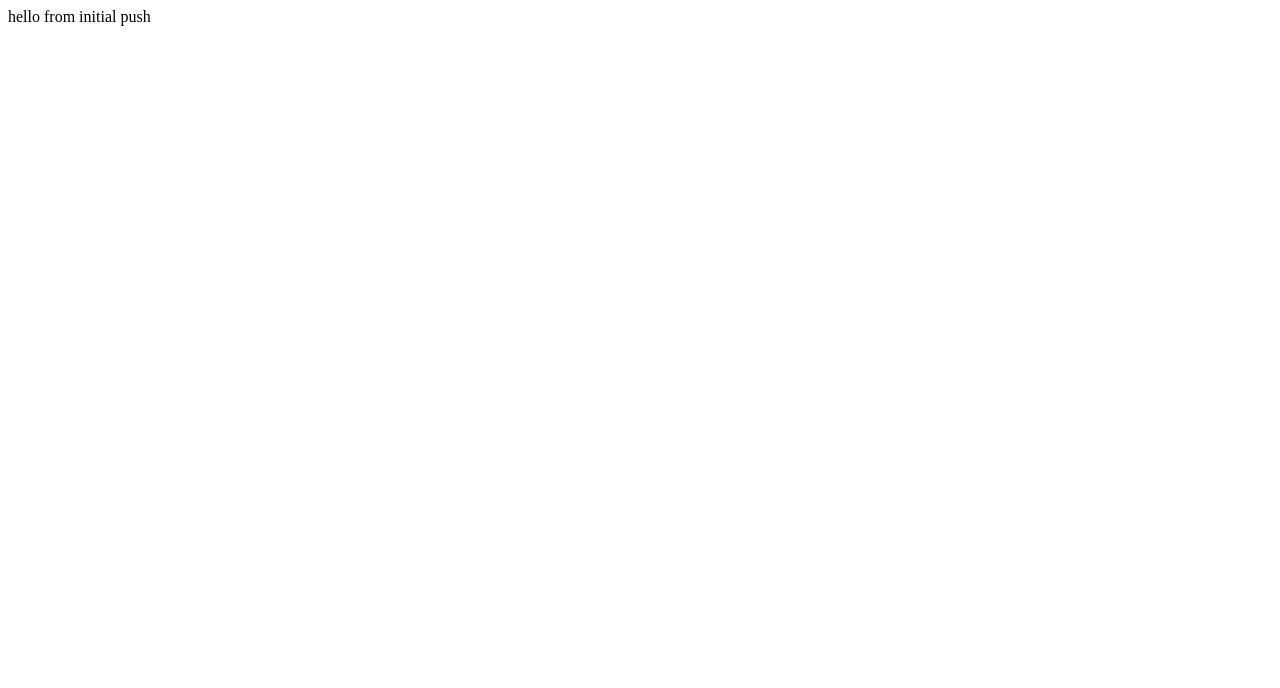
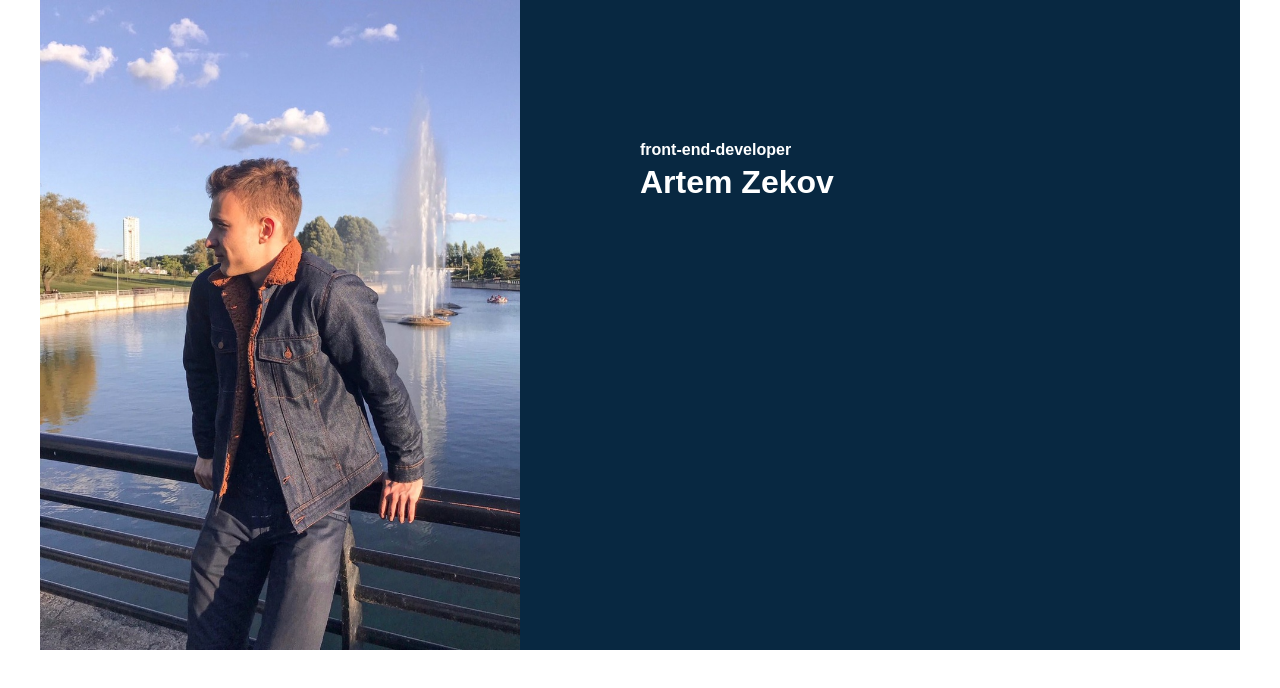
Before and after one commit to mrstalon/rsschool-codejam1-cv, a plain HTML site: page index.html in a window 1280 px wide. Drawn offline with Linux system fonts and the light colour scheme.

Commit message:
feat: add styles folder and implement <header> website part

```diff
--- a/index.html
+++ b/index.html
@@ -1,12 +1,19 @@
 <!DOCTYPE html>
 <html lang="en">
-<head>
+  <head>
     <meta charset="UTF-8">
     <meta name="viewport" content="width=device-width, initial-scale=1.0">
     <meta http-equiv="X-UA-Compatible" content="ie=edge">
-    <title>Document</title>
-</head>
-<body>
-    hello from initial push
-</body>
+    <link rel="stylesheet" href="./styles/styles.css">
+    <title>Artem Zekov Portfolio</title>
+  </head>
+  <body>
+    <header>
+      <img class="my-photo-img" src="./assets/my-photo.jpg" alt="Can't load an image">
+      <div class="name-container">
+        <h4>front-end-developer</h4>
+        <h1>Artem Zekov</h1>
+      </div>
+    </header>
+  </body>
 </html>
--- /dev/null
+++ b/styles/styles.css
@@ -0,0 +1,49 @@
+body {
+    margin: 0;
+
+    color: white;
+    font-family: Arial, Helvetica, sans-serif;
+}
+
+header {
+    max-width: 1200px;
+    width: 100%;
+    margin: auto;
+    height: 650px;
+    display: flex;
+    flex-direction: row;
+
+    background-color: rgba(8, 40, 65 , 1);
+}
+
+.my-photo-img {
+    width: 40%;
+    height: 100%;
+}
+
+.name-container {
+    width: 40%;
+    margin-left: 10%;
+    margin-top: 10%;
+    display: flex;
+    flex-direction: column;
+}
+
+.name-container > h1 {
+    margin-top: 5px;
+}
+
+.name-container > h4 {
+    margin-bottom: 0px;
+}
+
+main {
+    max-width: 1200px;
+    width: 100%;
+    margin: auto;
+    height: 600px;
+    display: flex;
+    flex-direction: column;
+
+    background-color: white;
+}
```
